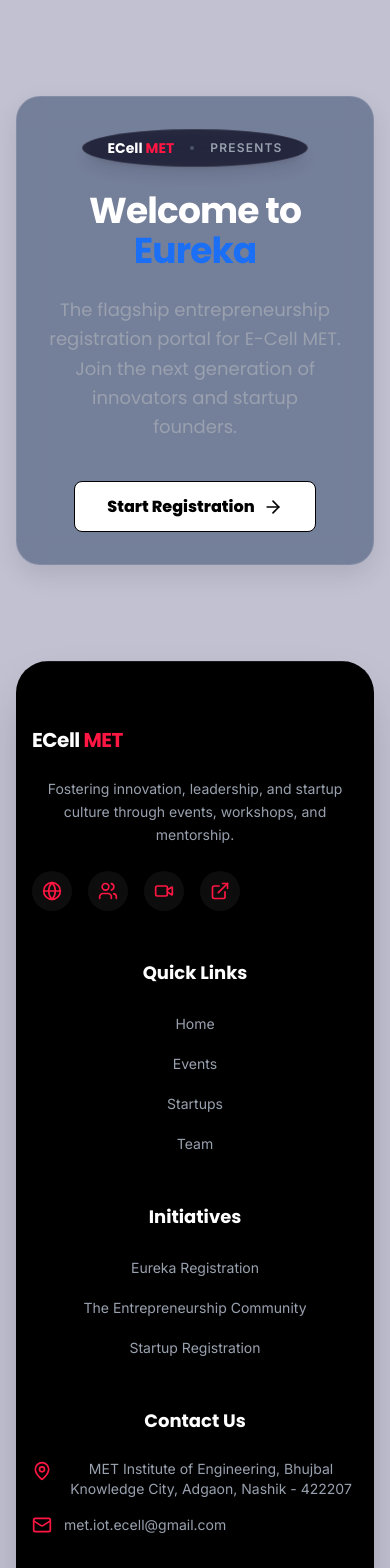
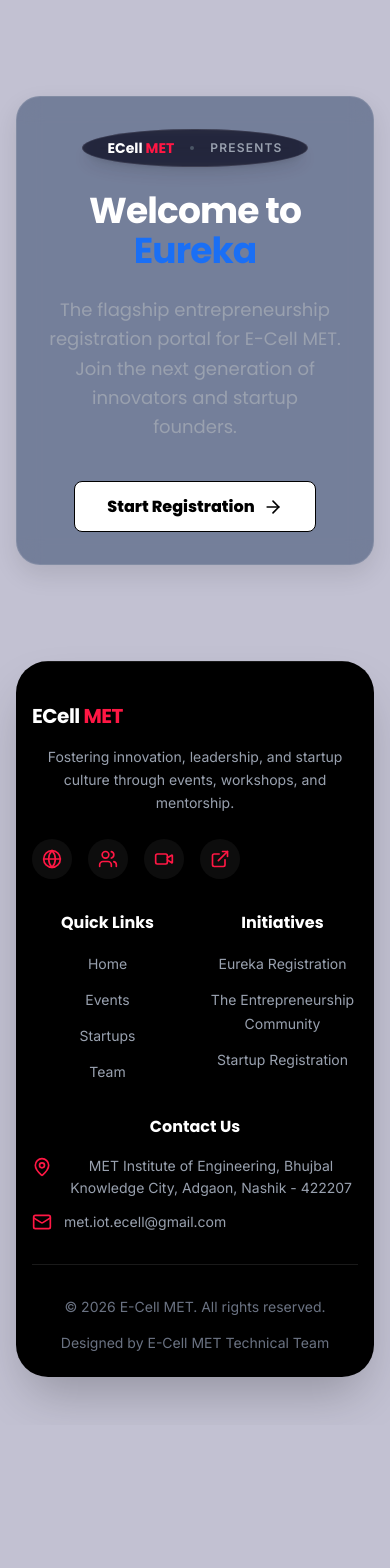
Before and after one commit to Relvixx/Eurekha_Registration_Form, a Next.js app: page / in a window 390 px wide. Shown: the top 1568 px of the page. After the commit the page ends 1425 px from the top, so only its background shows below. Built offline with nearby package versions, Linux system fonts and the light colour scheme.

Commit message:
feat: add responsive SiteFooter component with navigation links and contact info

```diff
--- a/src/components/layout/SiteFooter.tsx
+++ b/src/components/layout/SiteFooter.tsx
@@ -4,12 +4,12 @@
 
 export default function SiteFooter() {
   return (
-    <footer className="w-full bg-text-dark border-t border-white/10 pt-16 pb-8 px-4 md:px-8 mt-auto font-inter relative z-10">
-      <div className="max-w-7xl mx-auto grid grid-cols-1 md:grid-cols-4 gap-12 mb-12">
+    <footer className="w-full bg-text-dark border-t border-white/10 pt-10 md:pt-16 pb-6 md:pb-8 px-4 md:px-8 mt-auto font-inter relative z-10">
+      <div className="max-w-7xl mx-auto grid grid-cols-1 md:grid-cols-4 gap-8 md:gap-12 mb-8 md:mb-12">
 
         {/* Brand Column */}
         <div className="col-span-1 md:col-span-1">
-          <Link href="/" className="flex items-center gap-3 mb-6 focus-ring rounded-lg w-fit group">
+          <Link href="/" className="flex items-center gap-3 mb-4 md:mb-6 focus-ring rounded-lg w-fit group">
             <div className="text-xl font-bold tracking-tight text-white font-poppins">
               ECell <span className="text-[#FF1744]">MET</span>
             </div>
@@ -33,10 +33,12 @@
           </div>
         </div>
 
+        {/* Links Group (Side-by-side on mobile) */}
+        <div className="col-span-1 md:col-span-2 grid grid-cols-2 gap-6 md:gap-8">
           {/* Quick Links */}
           <div>
-          <h3 className="text-white font-bold mb-6 text-lg font-poppins">Quick Links</h3>
-          <ul className="flex flex-col gap-4">
+            <h3 className="text-white font-bold mb-4 md:mb-6 text-base md:text-lg font-poppins">Quick Links</h3>
+            <ul className="flex flex-col gap-3 md:gap-4">
               <li><Link href="/" className="text-gray-400 hover:text-primary transition-colors text-sm focus-ring rounded">Home</Link></li>
               <li><Link href="/#events" className="text-gray-400 hover:text-primary transition-colors text-sm focus-ring rounded">Events</Link></li>
               <li><Link href="/view-startups" className="text-gray-400 hover:text-primary transition-colors text-sm focus-ring rounded">Startups</Link></li>
@@ -46,25 +48,26 @@
 
           {/* Initiatives */}
           <div>
-          <h3 className="text-white font-bold mb-6 text-lg font-poppins">Initiatives</h3>
-          <ul className="flex flex-col gap-4">
-            <li><Link href="/eureka" className="text-gray-400 hover:text-primary transition-colors text-sm focus-ring rounded">Eureka Registration</Link></li>
-            <li><Link href="/tec" className="text-gray-400 hover:text-primary transition-colors text-sm focus-ring rounded">The Entrepreneurship Community</Link></li>
-            <li><Link href="/#startup-registration" className="text-gray-400 hover:text-primary transition-colors text-sm focus-ring rounded">Startup Registration</Link></li>
+            <h3 className="text-white font-bold mb-4 md:mb-6 text-base md:text-lg font-poppins">Initiatives</h3>
+            <ul className="flex flex-col gap-3 md:gap-4">
+              <li><Link href="/eureka" className="text-gray-400 hover:text-primary transition-colors text-sm focus-ring rounded leading-tight">Eureka Registration</Link></li>
+              <li><Link href="/tec" className="text-gray-400 hover:text-primary transition-colors text-sm focus-ring rounded leading-tight">The Entrepreneurship Community</Link></li>
+              <li><Link href="/#startup-registration" className="text-gray-400 hover:text-primary transition-colors text-sm focus-ring rounded leading-tight">Startup Registration</Link></li>
             </ul>
+          </div>
         </div>
 
         {/* Contact */}
-        <div>
-          <h3 className="text-white font-bold mb-6 text-lg font-poppins">Contact Us</h3>
-          <ul className="flex flex-col gap-4">
+        <div className="col-span-1 md:col-span-1">
+          <h3 className="text-white font-bold mb-4 md:mb-6 text-base md:text-lg font-poppins">Contact Us</h3>
+          <ul className="flex flex-col gap-3 md:gap-4">
             <li className="flex items-start gap-3">
               <MapPin size={20} className="text-[#FF1744] shrink-0 mt-0.5" />
-              <span className="text-sm text-gray-400">MET Institute of Engineering, Bhujbal Knowledge City, Adgaon, Nashik - 422207</span>
+              <span className="text-sm text-gray-400 leading-relaxed">MET Institute of Engineering, Bhujbal Knowledge City, Adgaon, Nashik - 422207</span>
             </li>
             <li className="flex items-center gap-3">
               <Mail size={20} className="text-[#FF1744] shrink-0" />
-              <a href="mailto:met.iot.ecell@gmail.com" className="text-sm text-gray-400 hover:text-white transition-colors focus-ring rounded">met.iot.ecell@gmail.com</a>
+              <a href="mailto:met.iot.ecell@gmail.com" className="text-sm text-gray-400 hover:text-white transition-colors focus-ring rounded break-all">met.iot.ecell@gmail.com</a>
             </li>
           </ul>
         </div>
```
Lines whose indentation alone changed are shown as unchanged.
